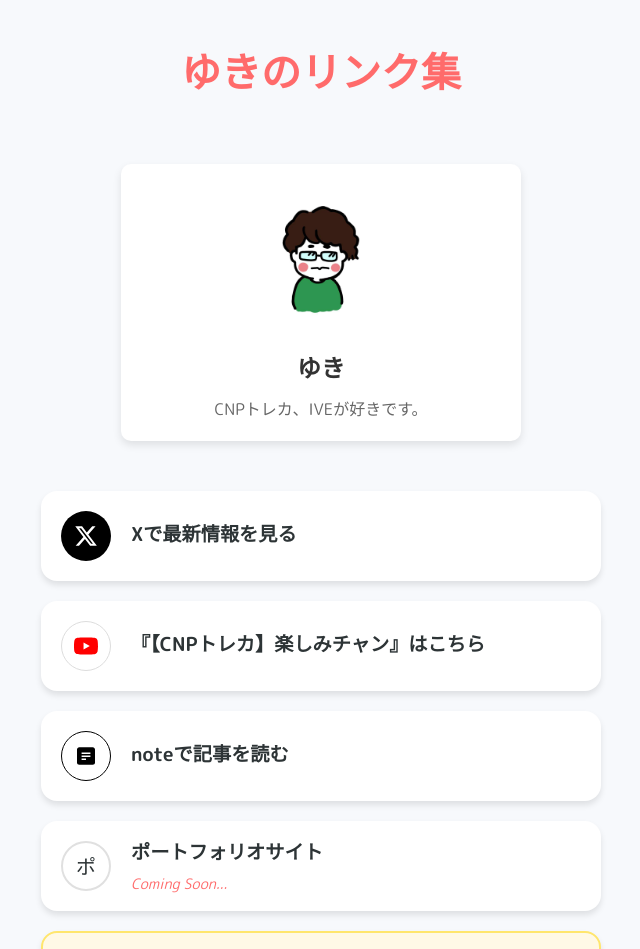
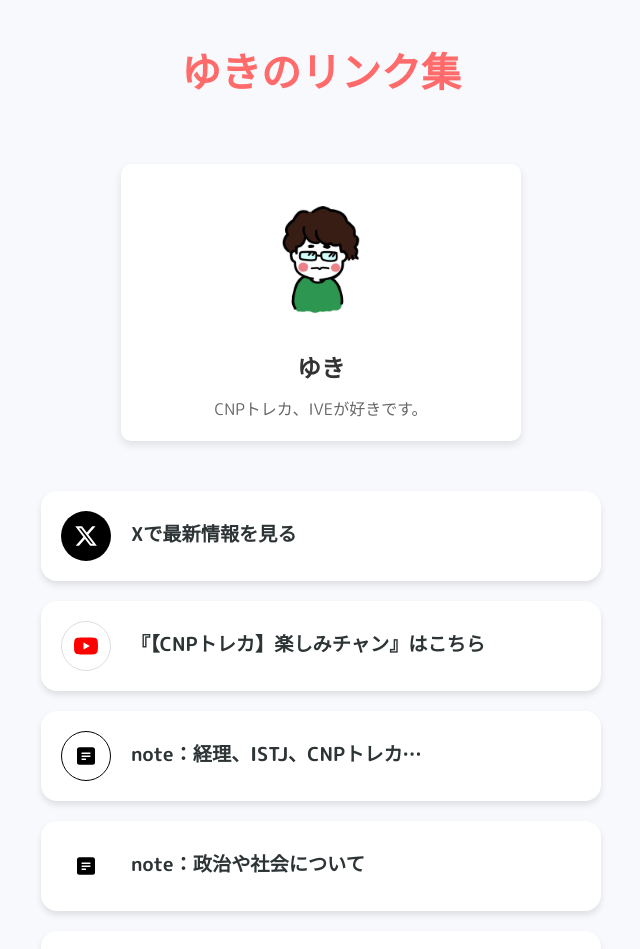
Before and after one commit to y-uk-i/linksite, a React (Create React App) app: page / in a window 1280 px wide. Shown: the top 949 px of the page, without its empty margins (319-959 px from the left). Built offline with nearby package versions, Linux system fonts and the light colour scheme.

Commit message:
CNPトレカ体験会in横浜・あざみ野を開催済みに更新

```diff
--- a/src/App.js
+++ b/src/App.js
@@ -13,7 +13,7 @@ function App() {
       date: '2025年9月23日(火・祝)',
       location: '横浜・あざみ野',
       description: 'レイエスフィエスタ2025のブース出店',
-      isPast: false,
+      isPast: true,
       eventUrl: null, // 体験会のURLは後日追加予定
       relatedLinks: [
         {
@@ -50,13 +50,29 @@ function App() {
     },
     {
       id: 3,
-      title: 'noteで記事を読む',
+      title: 'note：経理、ISTJ、CNPトレカ…',
       url: 'https://note.com/_y_u_ki_yu_k_i_',
       icon: 'note',
       isPR: false
     },
     {
       id: 4,
+      title: 'note：政治や社会について',
+      url: 'https://note.com/yuki_thinks',
+      icon: 'note',
+      isPR: false
+    },
+    {
+      id: 5,
+      title: 'AI音声「Yuki」',
+      url: 'https://elevenlabs.io/app/voice-lab/share/c5112d7944ed82fbad0cd72f9629feff9a586377abcfde1496a247a1ea86d4fa/o9LUwv6JgbYpDvUZ1W1f',
+      icon: 'voice',
+      isPR: false,
+      description: '低めで穏やかな女性のAI音声「Yuki」。  \n実際に聴いてみて、動画や教材にぜひご活用ください。',
+      buttonText: 'AI音声を体験・活用する'
+    },
+    {
+      id: 6,
       title: 'ポートフォリオサイト',
       url: '#', // リンク無効化
       icon: 'portfolio',
@@ -64,7 +80,7 @@ function App() {
       comingSoon: true // Coming Soon表示用フラグ
     },
     {
-      id: 5,
+      id: 7,
       title: 'CNPトレカ公式ショップはこちら',
       url: 'https://shopa.jp/P6EMG66CZ9JF',
       icon: 'shop',
@@ -95,6 +111,8 @@ function App() {
               icon={link.icon}
               isPR={link.isPR}
               comingSoon={link.comingSoon}
+              description={link.description}
+              buttonText={link.buttonText}
             />
           ))}
         </section>
```
